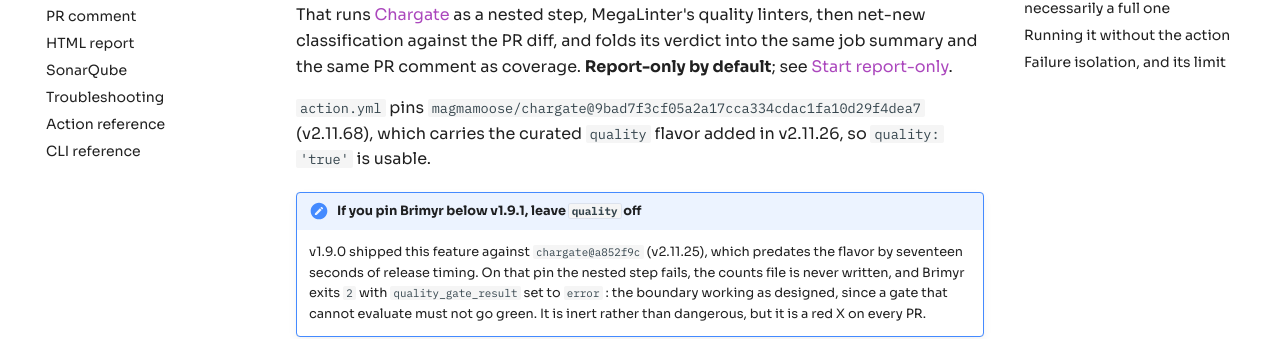
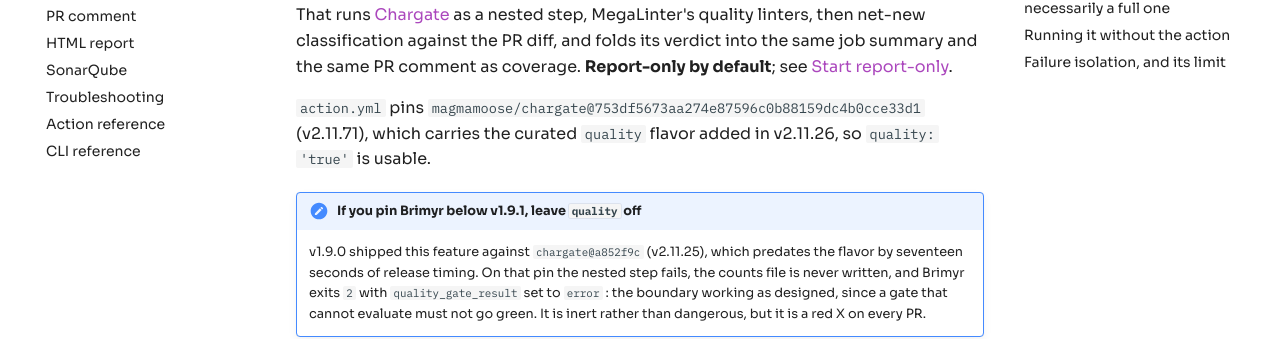
Before and after one commit to MagmaMoose/brimyr, an MkDocs documentation site: the page built from docs/quality-findings.md, in a window 1280 px wide and 900 px high. Shown: the part 364-703 px from the top of the window. Built offline with MkDocs 1.6.1 and Material for MkDocs 9.7.7, drawn with Linux system fonts in a browser that asks for light colours; comment, search, counter and statistics services are not loaded.

Commit message:
docs-update maintenance (#86)
Automated maintenance run.

Co-authored-by: Caleb Sargeant <calebsargeant@users.noreply.github.com>

```diff
--- a/docs/quality-findings.md
+++ b/docs/quality-findings.md
@@ -17,8 +17,8 @@
 its verdict into the same job summary and the same PR comment as coverage.
 **Report-only by default**; see [Start report-only](#start-report-only).
 
-`action.yml` pins `magmamoose/chargate@9bad7f3cf05a2a17cca334cdac1fa10d29f4dea7`
-(v2.11.68), which carries the curated `quality` flavor added in v2.11.26, so
+`action.yml` pins `magmamoose/chargate@753df5673aa274e87596c0b88159dc4b0cce33d1`
+(v2.11.71), which carries the curated `quality` flavor added in v2.11.26, so
 `quality: 'true'` is usable.
 
 !!! note "If you pin Brimyr below v1.9.1, leave `quality` off"
```
Also changed, not shown: docs/action.md (+2 -2 lines), docs/dotnet.md (+1 -1 lines), docs/index.md (+1 -1 lines).
